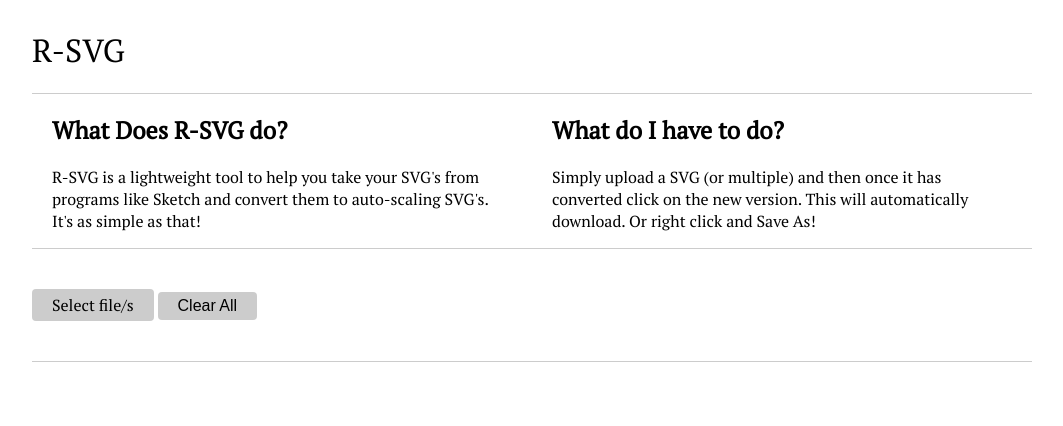
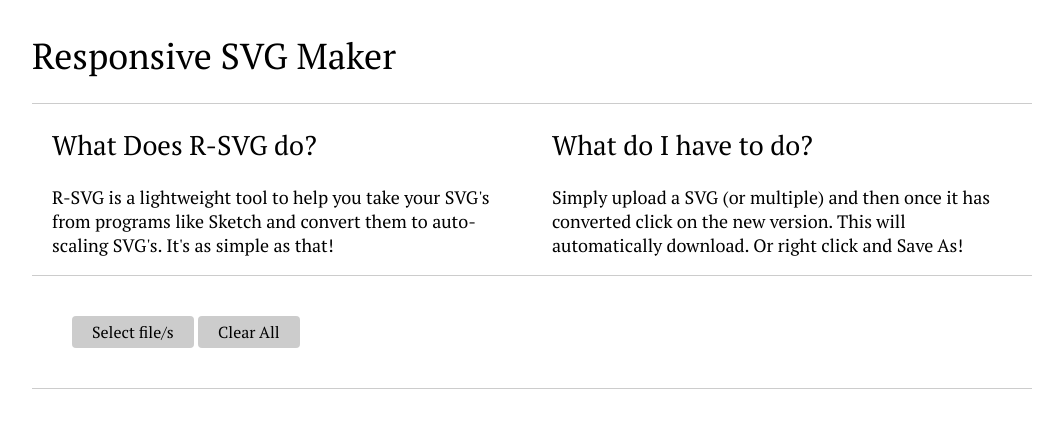
Before and after one commit to coldbrewstudios/svg-responder, a website built with Parcel: page index.html in a window 1280 px wide. Shown: the whole page, without its empty margins (108-1171 px from the left). Built offline with nearby package versions, Linux system fonts and the light colour scheme.

Commit message:
feature: adjusted sizing

```diff
--- a/index.html
+++ b/index.html
@@ -2,13 +2,13 @@
 <html lang="en">
 <head>
 	<meta charset="UTF-8">
-	<title>SVG Responsive Engine</title>
+	<title>R-SVG</title>
 	<link rel="stylesheet" href="./src/styles.css">
 	<link href="https://fonts.googleapis.com/css2?family=PT+Serif:ital@0;1&display=swap" rel="stylesheet">
 </head>
 <body>
 	<div class="container">
-		<h1>R-SVG</h1>
+		<h1>Responsive SVG Maker</h1>
 		<div class="info">
 			<div class="info-item">
 				<h2>What Does R-SVG do?</h2>
@@ -26,7 +26,7 @@
 				</p>
 			</div>
 		</div>
-		<div style="border-top: 1px solid #CCCCCC; border-bottom: 1px solid #CCCCCC; padding: 40px 0">
+		<div style="border-top: 1px solid #CCCCCC; border-bottom: 1px solid #CCCCCC; padding: 40px">
 			<label for="svgInput" class="custom-file-upload">Select file/s</label>
 			<input type="file" id="svgInput" name="svgInput" multiple>
 			<button onclick="clearExistingElements()">Clear All</button>
--- a/src/styles.css
+++ b/src/styles.css
@@ -1,8 +1,9 @@
 body {
 	font-family: 'PT Serif', serif;
+	font-size: 18px;
 }
 
-h1 {
+h1, h2 {
 	font-weight: normal;
 }
 
@@ -12,6 +13,7 @@ input[type="file"] {
 
 button, input,
 .custom-file-upload {
+	font-family: inherit;
 	padding: 5px 20px;
 	cursor: pointer;
 	border-radius: 4px;
```
